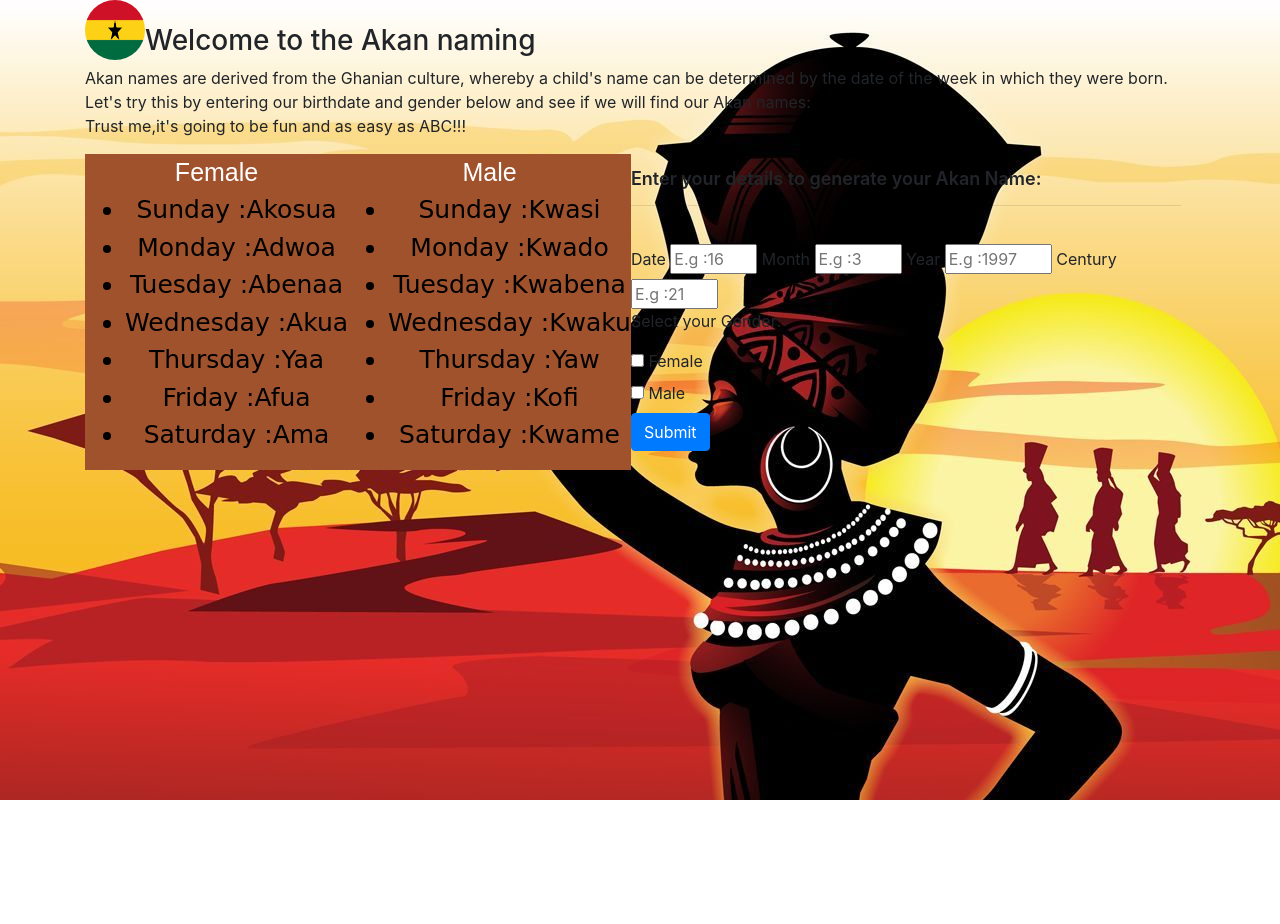
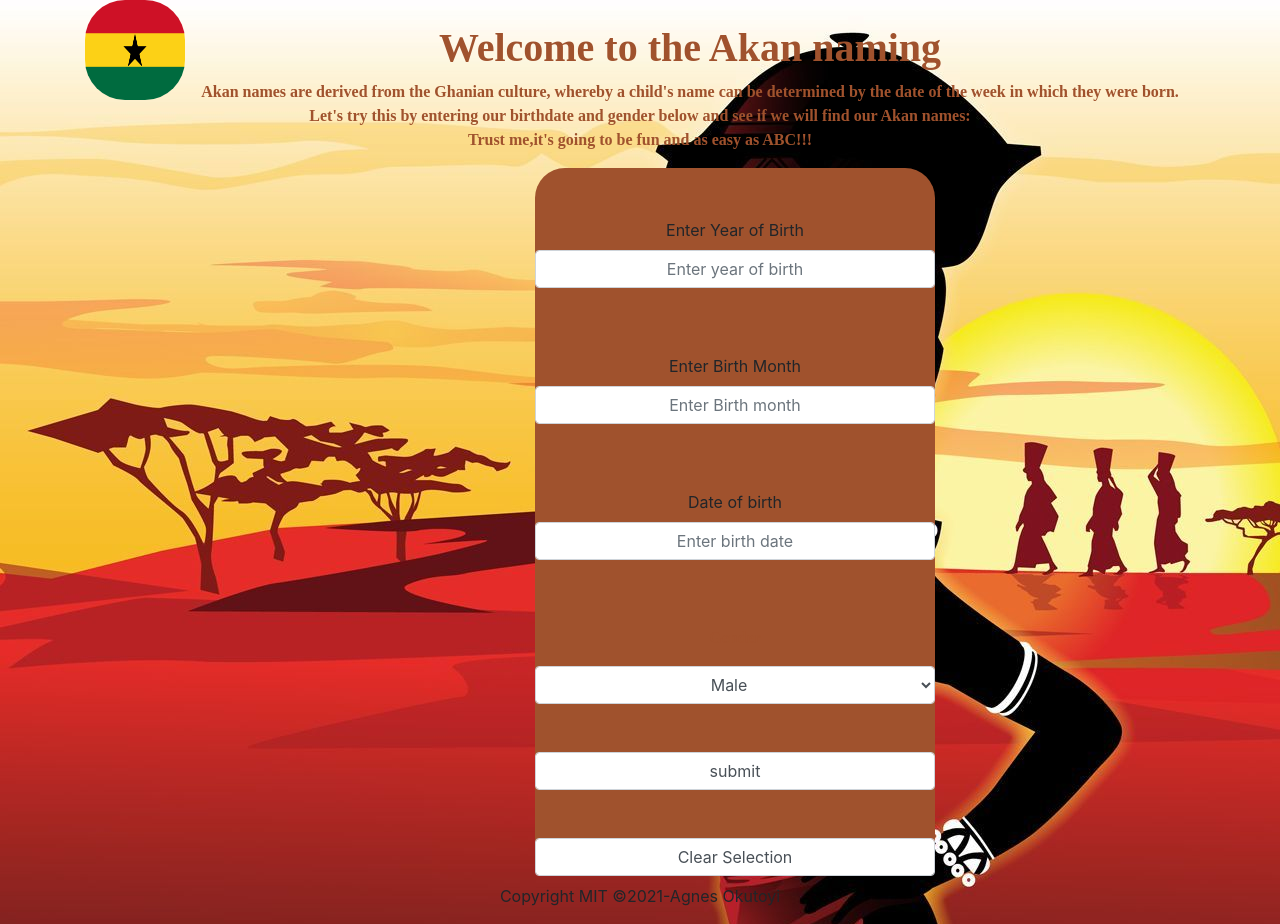
Before and after one commit to Ag-nes/Akan-names, a plain HTML site: page index.html in a window 1280 px wide. Before the commit the page ends 800 px from the top, so only its background shows below. Drawn offline with nearby package versions, Linux system fonts and the light colour scheme.

Commit message:
Edited html structure

```diff
--- a/index.html
+++ b/index.html
@@ -7,90 +7,58 @@
         <link rel="stylesheet" href="styles.css">
         <link rel="stylesheet" href="https://stackpath.bootsrapcdn.com/bootsrap/4.3.1/css/bootstrap.min.css" integrity="sha384-ggOyROiXCbMQv3Xipma34MD+dH/1fQ784/j6cY/i6cY/iJTQUOhcWr7x9JvoRxT2MZw1T"crossorigin="anonymous">
         <script src="https://code.jquerry.com/jquerry-3.5.1.min.js" integrity="sha256-9/aliU8dGd2tb6OSsuzixeV4y/faTqgFtohetphpbbjO=" crossorigin="anonymous"></script>
-        <script src="js/script.js"></script>
+
     </head>
+
     <body>
         <div class="container">
             <div class="header">
-                <img src="logo.png" alt="logo">
+               <img src="./logo.png" >
                 <br>
-                <h3>Welcome to the Akan naming</h3>
-                <div class="details">
+                <h1>Welcome to the Akan naming</h1>
                     <p>Akan names are derived from the Ghanian culture, whereby a child's name can be determined by the date of the week in which they were born.
                         <br>Let's try this by entering our birthdate and gender below and see if we will find our Akan names:
                         <br>Trust me,it's going to be fun and as easy as ABC!!!<br>
                     </p>
-                    <div class="table1">
-                        <div class="info">
-                            <div  class="heading">Female</div>
-                            <div class="body">
-                                <ul>
-                                    <li>Sunday :Akosua</li>
-                                    <li>Monday :Adwoa</li>
-                                    <li>Tuesday :Abenaa</li>
-                                    <li>Wednesday :Akua</li>
-                                    <li>Thursday :Yaa</li>
-                                    <li>Friday :Afua</li>
-                                    <li>Saturday :Ama</li>
-                                </ul>
-                            </div>
-                        </div>
-                    </div>
-                    <div class="table1">
-                        <div class="info">
-                            <div class="heading">Male</div>
-                            <div class="body">
-                                <ul>
-                                    <li>Sunday :Kwasi</li>
-                                    <li>Monday :Kwado</li>
-                                    <li>Tuesday :Kwabena</li>
-                                    <li>Wednesday :Kwaku</li>
-                                    <li>Thursday :Yaw</li>
-                                    <li>Friday :Kofi</li>
-                                    <li>Saturday :Kwame</li>
-                                </ul>
-                            </div>
-                        </div>
-                    </div>
-                    <div class="table2">
-                        <form id="form" name="form" onsubmit="findday()">
-                            <h2>Enter your details to generate your Akan Name:
-                                <hr>
-                            </h2>
-                            <label for="date ">Date</label>
-                            <input type="number" id="date" name="date" min="1" max="31" placeholder="E.g :16">
+                </div>
 
-                            <label for="month " >Month</label>
-                            <input type="number" id="month" name="month" min="1" max="12" placeholder="E.g :3">
 
-                            <label for="year ">Year</label>
-                            <input type="number" id="year" name="year" min="1920" max="2021" placeholder="E.g :1997">
+         <div class="forms">
+            <form name="kanName">
+                <div class="form-group">
+                  <label for="year">Enter Year of Birth</label> <br>
+                  <input name="year" type="text" class="form-control" id="birthYear" placeholder="Enter year of birth">
+                </div>
+                <div class="form-group">
+                    <label for="month">Enter Birth Month</label> <br>
+                    <input name="month" type="text" class="form-control" id="birthMonth" placeholder="Enter Birth month">
+                </div>
+                <div class="form-group">
+                    <label for="day">Date of birth</label> <br>
+                    <input name="day" type="text" class="form-control" id="birthDay" placeholder="Enter birth date">
+                </div>
+                <div class="form-group">
+                    <p>Gender</p>
+                <select name="Gender" class="form-control"><br><br>
+                    <option value="Male">Male</option> <br>
+                    <option value="Female">Female</option>
+                 </select><br><br>
+              <input class="form-control" type="button" value="submit" onclick="validateForm()"> <br><br>
 
-                            <label for="century ">Century</label>
-                            <input type="number" id="century" name="century" min="19" max="21" placeholder="E.g :21">
+              <input class="form-control" type="button" value="Clear Selection" onclick="reset()">
+              </div>
 
-                            <p>Select your Gender: <br></p>
-                            <div class="gd">
-                                <label>
-                                    <input type="checkbox" name="gender" aria-valuemax="Female" verified>
-                                    Female
-                                </label>
-                            </div>
-                            <div class="gd">
-                                <label>
-                                    <input type="checkbox" name="gender" aria-valuemax="Male" verified>
-                                    Male
-                                </label>
-                            </div>
-
-                            <button type="submit" class="btn btn-primary" onclick="findName();">Submit</button>
-                        </form>
-                    </div>
-                </div>
+             </form>
             </div>
-
         </div>
 
+        <footer class="page footer">
+            <div class="footer-copyright text-center py-3">
+                Copyright MIT ©2021-Agnes Okutoyi
 
+            </div>
+        </footer>
+        <script src="javascript/script.js"></script>
     </body>
+
 </html>
--- a/script.js
+++ /dev/null
@@ -1,6 +0,0 @@
-// Back-end
-var akan = function(date,month,year,century,gender) {
-    var maleNNames = ["Kwasi","Kwadwo","Kwabena","Kwaku","Yaw","Kofi","Kwame"];
-    var femaleNNames = ["Akosua","Adwoa","Abenaa","Akua","Yaa","Afua","Ama"];
-}
-}
--- a/styles.css
+++ b/styles.css
@@ -1,39 +1,42 @@
-body{
-    background-image: url(backg.jpg);
-    color: sienna;
-    font-size: 25px;
-    font-family: cursive;
+.header>img{
+    height: 100px;
+    width: 100px;
+    float: left;
+    border-radius: 40%;
+}
+
+.header>h1,p{
+    margin-top: 0px;
     text-align: center;
+    font-size: xlarge;
+    font-family: 'Times New Roman', Times, serif;
+    color:sienna;
+    font-weight: bolder;
+}
+.form-group {
+    text-align: center;
+    padding-top: 50px;
 
 
 }
-
-.header h2 {
-    padding: 14px;
-    font-size: large;
-    font-weight: 600;
+.Radio{
+    text-align: center;
 }
-
-.header img {
-    height: 60px;
-    width: 60px;
-    float: left;
-    margin-left: 0;
+.form-control{
+    width: 300px;
+    height: 50px;
     border-radius: 50px;
+    padding-top: 10px;
+    text-align: center;
 }
-.table1 {
-    text-align: center;
-    float: left;
-    font-size: 25px;
-    font-family: sans-serif;
+form{
     background-color: sienna;
+    width: 400px;
+    margin-left: 450px;
+    border-radius: 30px;
+    height: 700px;
 
 }
-.heading {
-    color: white
+body{
+    background-image: url(./backg.jpg);
 }
-ul li{
-    color: black;
-    font-family: cursive;
-    font-size: none;
-}
```
